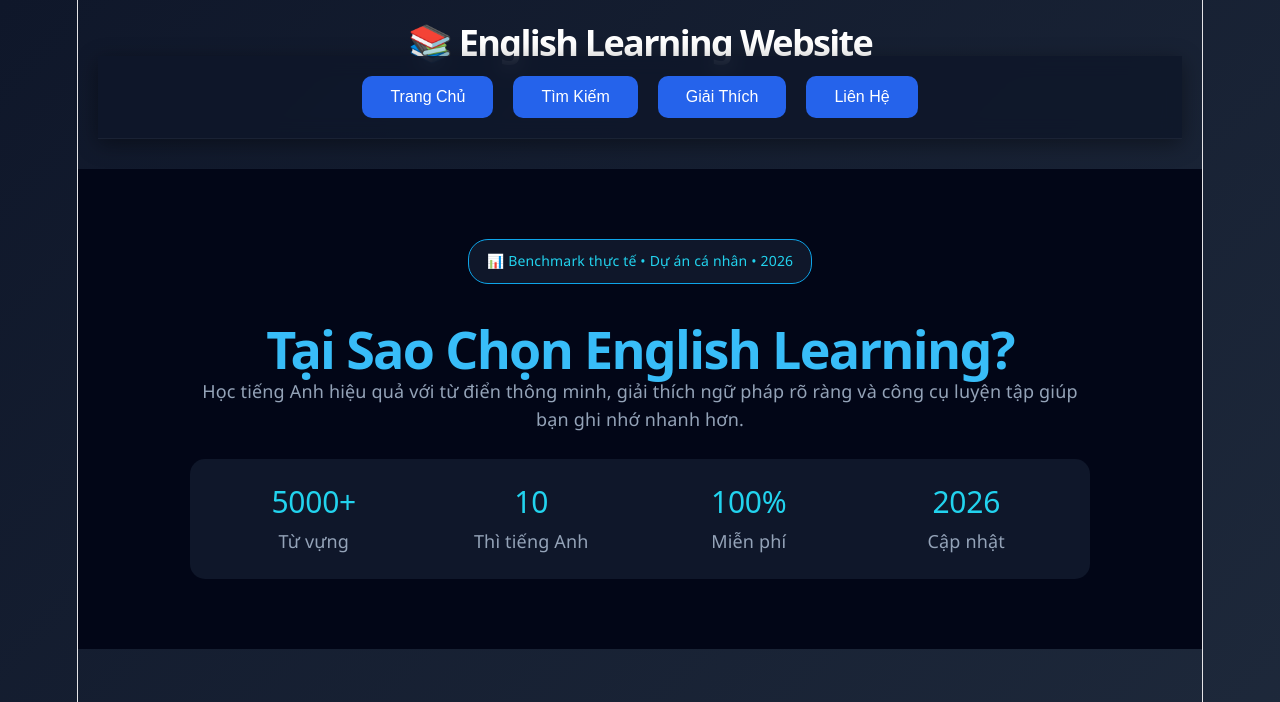
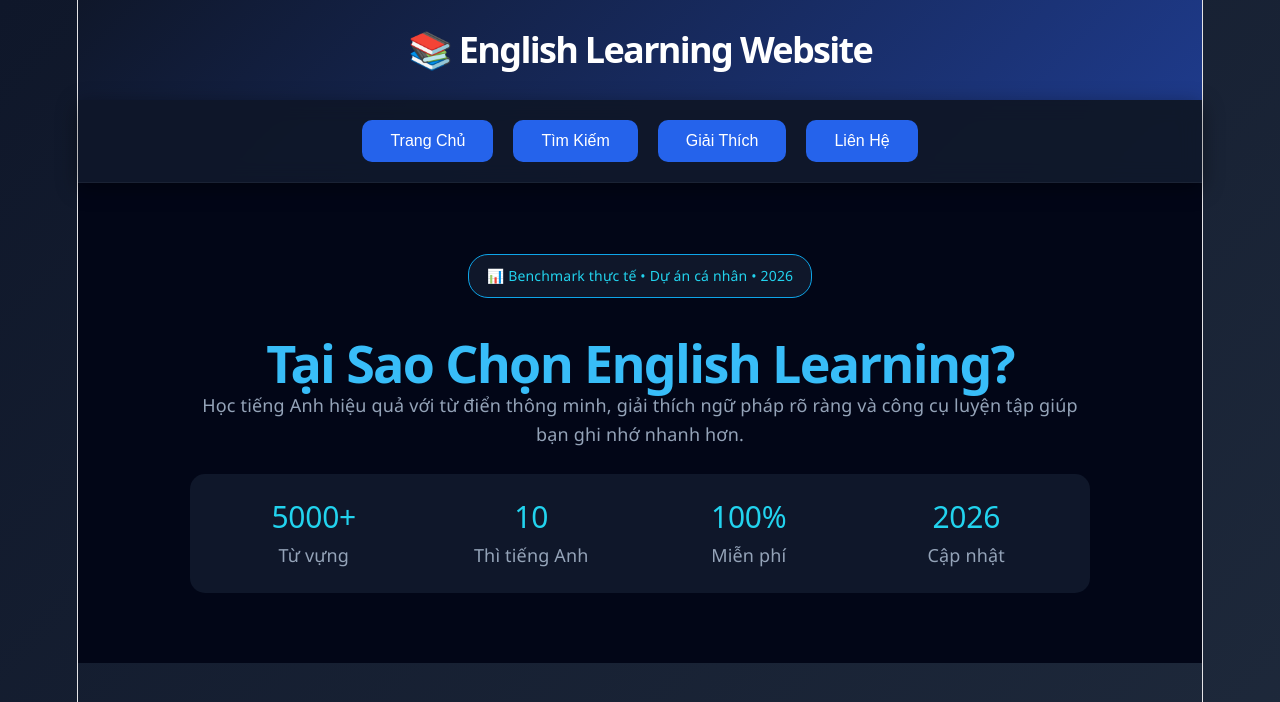
Before and after one commit to minhtrung30098-sketch/english-learn, a React (Vite) app: page / in a window 1280 px wide. Shown: the top 702 px of the page. Built offline with nearby package versions, Linux system fonts and the light colour scheme.

Commit message:
fix header cut

```diff
--- a/src/App.css
+++ b/src/App.css
@@ -13,17 +13,19 @@ min-height:100vh;
 
 /* HEADER */
 
-header{
-background:transparent;
-text-align:center;
-padding:30px 20px;
-font-size:26px;
-letter-spacing:1px;
+.header {
+  background: linear-gradient(135deg,#0f172a,#1e3a8a);
+  padding: 25px 0;
+  display: flex;
+  justify-content: center;
+  align-items: center;
 }
+
 .header h1 {
   color: white;
   font-size: 36px;
   font-weight: bold;
+  line-height: 1.4;
   margin: 0;
 }
 /* MAIN SECTION */
```
